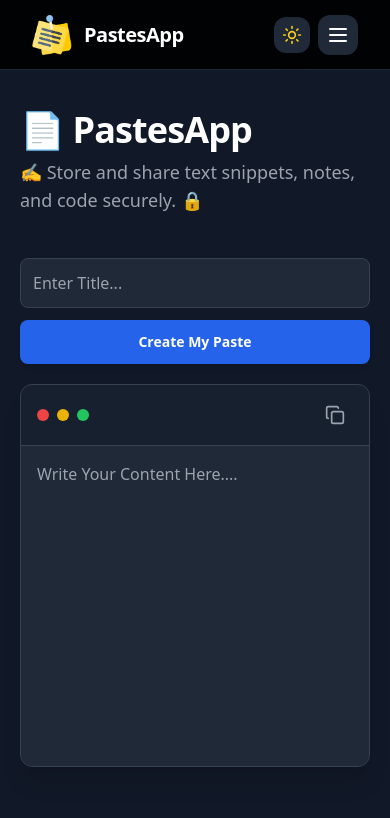
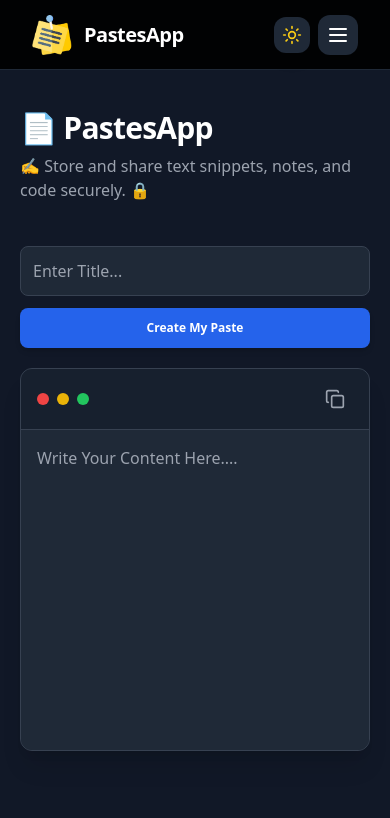
Before and after one commit to Himanshu111001/PasteApp-React, a React (Vite) app: page / in a window 390 px wide. Shown: the top 818 px of the page. Built offline with nearby package versions, Linux system fonts and the light colour scheme.

Commit message:
style: final responsiveness pass across Home, Paste, and Footer

```diff
--- a/src/components/Footer.jsx
+++ b/src/components/Footer.jsx
@@ -6,7 +6,7 @@ const Footer = () => {
         <footer className="w-full bg-gray-800 dark:bg-black/90 py-6 mt-auto border-t border-gray-700 dark:border-gray-800 transition-colors duration-300">
             <div className="max-w-[1200px] mx-auto px-5 lg:px-0 flex flex-col md:flex-row justify-between items-center gap-y-4">
                 {/* Left Side: Developer Name */}
-                <div className="text-gray-300 dark:text-gray-400 text-sm font-medium">
+                <div className="text-gray-300 dark:text-gray-400 text-sm font-medium text-center md:text-left">
                     © {new Date().getFullYear()} <span className="text-blue-500 dark:text-blue-400">PastesApp</span>.
                     Built with ❤️ by <span className="text-white">Himanshu</span>
                 </div>
--- a/src/components/Home.jsx
+++ b/src/components/Home.jsx
@@ -55,10 +55,10 @@ const Home = () => {
     <div className="w-full h-full py-10 max-w-[1200px] mx-auto px-5 lg:px-0">
       <div className="flex flex-col gap-y-5 items-start">
         <header className="text-left mb-6">
-          <h1 className="text-4xl font-extrabold text-gray-900 dark:text-white m-0 tracking-tight">
+          <h1 className="text-3xl md:text-4xl font-extrabold text-gray-900 dark:text-white m-0 tracking-tight">
             📄 PastesApp
           </h1>
-          <p className="text-gray-600 dark:text-gray-400 mt-2 m-0 text-lg">
+          <p className="text-gray-600 dark:text-gray-400 mt-2 m-0 text-base md:text-lg">
             ✍️ Store and share text snippets, notes, and code securely. 🔒
           </p>
         </header>
@@ -73,7 +73,7 @@ const Home = () => {
           />
           <div className="flex flex-row gap-x-3 shrink-0">
             <button
-              className="flex-grow md:flex-grow-0 text-white bg-blue-600 hover:bg-blue-700 font-semibold rounded-lg text-sm px-6 py-3 transition-colors shadow-md whitespace-nowrap"
+              className="flex-grow md:flex-grow-0 text-white bg-blue-600 hover:bg-blue-700 font-semibold rounded-lg text-xs md:text-sm px-4 md:px-6 py-3 transition-colors shadow-md"
               onClick={createPaste}
             >
               {pasteId ? "Update Paste" : "Create My Paste"}
--- a/src/components/Paste.jsx
+++ b/src/components/Paste.jsx
@@ -43,21 +43,21 @@ const Paste = () => {
               filteredPastes.map((paste) => (
                 <div
                   key={paste?._id}
-                  className="border border-gray-200 dark:border-gray-700 w-full gap-y-6 justify-between flex flex-col sm:flex-row p-5 rounded-xl hover:shadow-md transition-shadow"
+                  className="border border-gray-200 dark:border-gray-700 w-full flex flex-col sm:flex-row justify-between p-4 md:p-6 rounded-xl hover:shadow-md transition-shadow gap-y-4"
                 >
                   {/* heading and Description */}
-                  <div className="w-full sm:w-[60%] flex flex-col space-y-3">
-                    <p className="text-3xl font-bold text-gray-800 dark:text-gray-100">
+                  <div className="w-full sm:w-[65%] flex flex-col space-y-2">
+                    <p className="text-2xl md:text-3xl font-bold text-gray-800 dark:text-gray-100">
                       {paste?.title}
                     </p>
-                    <p className="text-base font-normal line-clamp-3 text-gray-600 dark:text-gray-400">
+                    <p className="text-sm md:text-base font-normal line-clamp-3 text-gray-600 dark:text-gray-400">
                       {paste?.content}
                     </p>
                   </div>
 
                   {/* icons */}
-                  <div className="flex flex-col gap-y-4 sm:items-end justify-between">
-                    <div className="flex gap-2 flex-wrap sm:flex-nowrap">
+                  <div className="flex flex-col gap-y-4 sm:items-end justify-between shrink-0">
+                    <div className="flex flex-wrap gap-2">
                       <button className="p-2 rounded-lg bg-gray-50 dark:bg-gray-700 border border-gray-200 dark:border-gray-600 hover:border-blue-500 dark:hover:border-blue-500 transition-colors group">
                         <Link to={`/?pasteId=${paste?._id}`}>
                           <PencilLine
```
